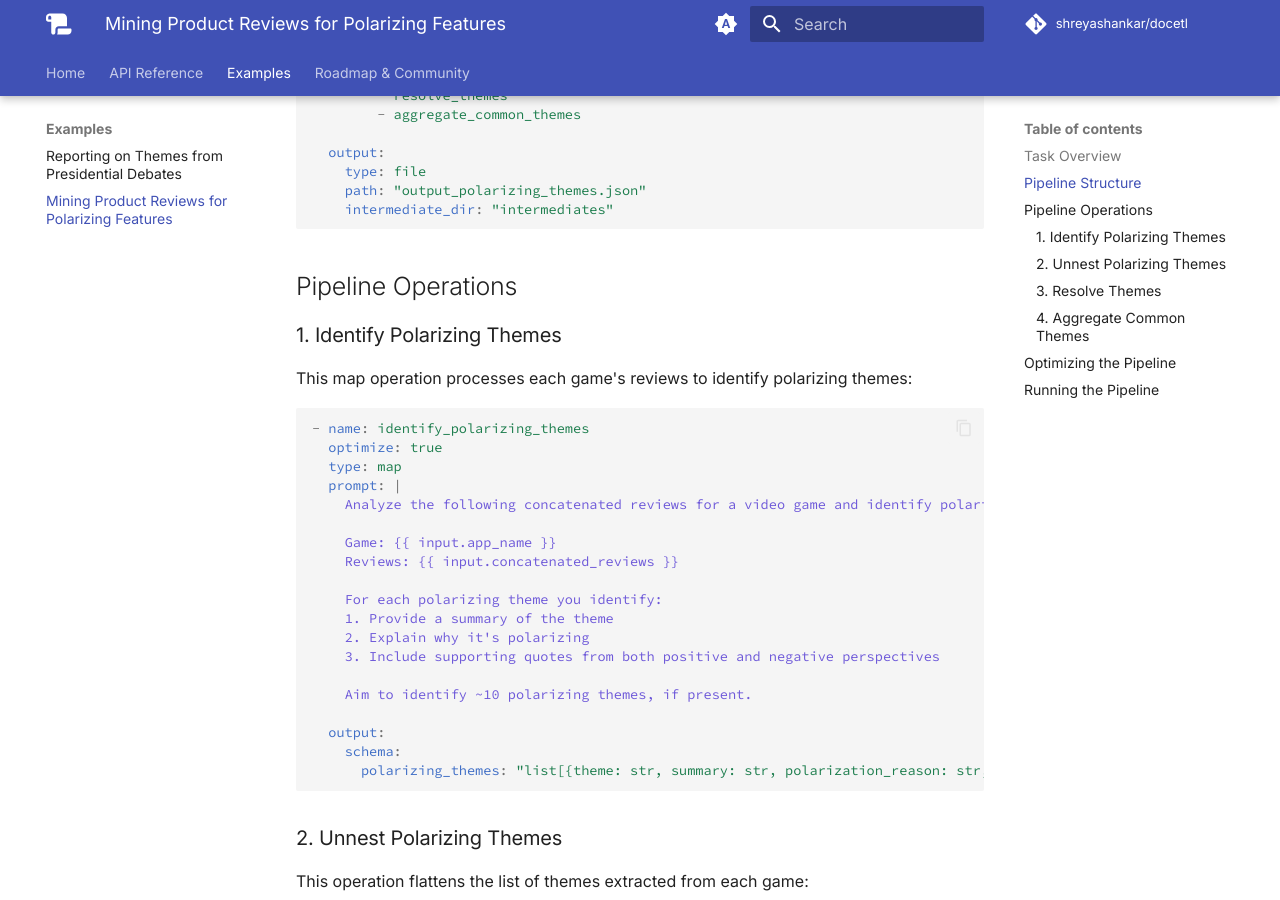
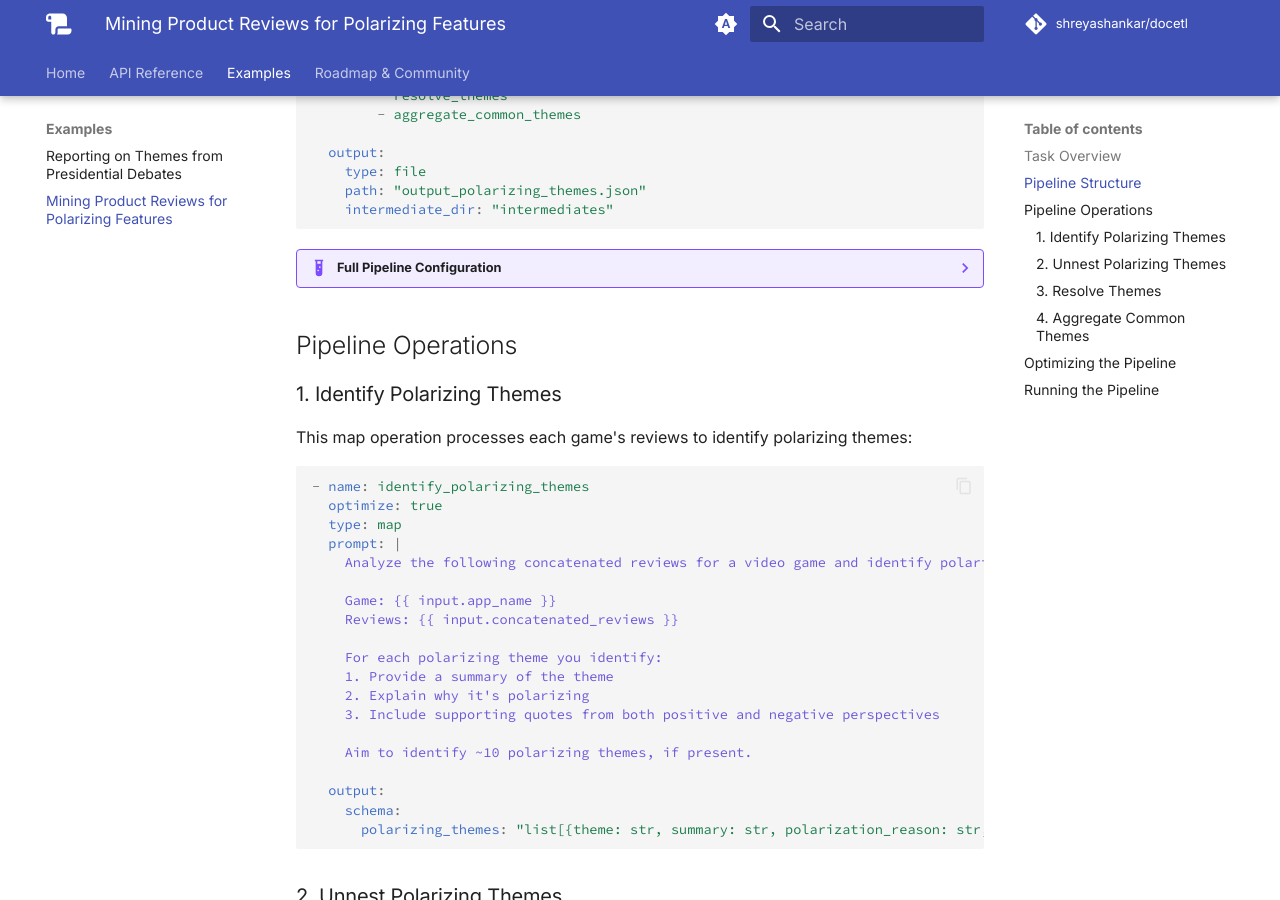
Before and after one commit to ucbepic/docetl, an MkDocs documentation site: the page built from docs/examples/mining-product-reviews.md, in a window 1280 px wide and 900 px high, scrolled down 1176 px. Built offline with MkDocs 1.6.1 and Material for MkDocs 9.7.7, drawn with Linux system fonts in a browser that asks for light colours; comment, search, counter and statistics services are not loaded; some of the changed lines change nothing that is shown.

Commit message:
Add full pipeline config to steam sample

````diff
--- a/docs/examples/mining-product-reviews.md
+++ b/docs/examples/mining-product-reviews.md
@@ -38,6 +38,122 @@
     path: "output_polarizing_themes.json"
     intermediate_dir: "intermediates"
 ```
+
+??? example "Full Pipeline Configuration"
+
+    ```yaml
+    default_model: gpt-4o-mini
+
+    datasets:
+      steam_reviews:
+        type: file
+        path: "path/to/top_apps_steam_sample.json"
+
+    operations:
+      - name: identify_polarizing_themes
+        optimize: true
+        type: map
+        prompt: |
+          Analyze the following concatenated reviews for a video game and identify polarizing themes that divide player opinions. A polarizing theme is one that some players love while others strongly dislike.
+
+          Game: {{ input.app_name }}
+          Reviews: {{ input.concatenated_reviews }}
+
+          For each polarizing theme you identify:
+          1. Provide a summary of the theme
+          2. Explain why it's polarizing
+          3. Include supporting quotes from both positive and negative perspectives
+
+          Aim to identify ~10 polarizing themes, if present.
+
+        output:
+          schema:
+            polarizing_themes: "list[{theme: str, summary: str, polarization_reason: str, positive_quotes: str, negative_quotes: str}]"
+
+      - name: unnest_polarizing_themes
+        type: unnest
+        unnest_key: polarizing_themes
+        recursive: true
+        depth: 2
+
+      - name: resolve_themes
+        type: resolve
+        optimize: true
+        comparison_prompt: |
+          Are the themes "{{ input1.theme }}" and "{{ input2.theme }}" the same? Here is some context to help you decide:
+
+          Theme 1: {{ input1.theme }}
+          Summary 1: {{ input1.summary }}
+
+          Theme 2: {{ input2.theme }}
+          Summary 2: {{ input2.summary }}
+        resolution_prompt: |
+          Given the following themes, please come up with a theme that best captures the essence of all the themes:
+
+          {% for input in inputs %}
+          Theme {{ loop.index }}: {{ input.theme }}
+          {% if not loop.last %}
+          ---
+          {% endif %}
+          {% endfor %}
+
+          Based on these themes, provide a consolidated theme that captures the essence of all the above themes. Ensure that the consolidated theme is concise yet comprehensive.
+        output:
+          schema:
+            theme: str
+
+      - name: aggregate_common_themes
+        type: reduce
+        optimize: true
+        reduce_key: theme
+        prompt: |
+          You are given a theme and summary that appears across multiple video games, along with various apps and review quotes related to this theme. Your task is to consolidate this information into a comprehensive report.
+
+          For each input, you will receive:
+          - theme: A specific polarizing theme
+          - summary: A brief summary of the theme
+          - app_name: The name of the game
+          - positive_quotes: List of supporting quotes from positive perspectives
+          - negative_quotes: List of supporting quotes from negative perspectives
+
+          Create a report that includes:
+          1. The name of the common theme
+          2. A summary of the theme and why it's common across games
+          3. Representative quotes from different games, both positive and negative
+
+          Here's the information for the theme:
+          Theme: {{ inputs[0].theme }}
+          Summary: {{ inputs[0].summary }}
+
+          {% for app in inputs %}
+          Game: {{ app.app_name }}
+          Positive Quotes: {{ app.positive_quotes }}
+          Negative Quotes: {{ app.negative_quotes }}
+          {% if not loop.last %}
+          ----------------------------------------
+          {% endif %}
+          {% endfor %}
+
+        output:
+          schema:
+            theme_summary: str
+            representative_quotes: "list[{game: str, quote: str, sentiment: str}]"
+
+    pipeline:
+      steps:
+        - name: game_analysis
+          input: steam_reviews
+          operations:
+            - identify_polarizing_themes
+            - unnest_polarizing_themes
+            - resolve_themes
+            - aggregate_common_themes
+
+      output:
+        type: file
+        path: "path/to/output_polarizing_themes.json"
+        intermediate_dir: "path/to/intermediates"
+    ```
 
 ## Pipeline Operations
 
````
